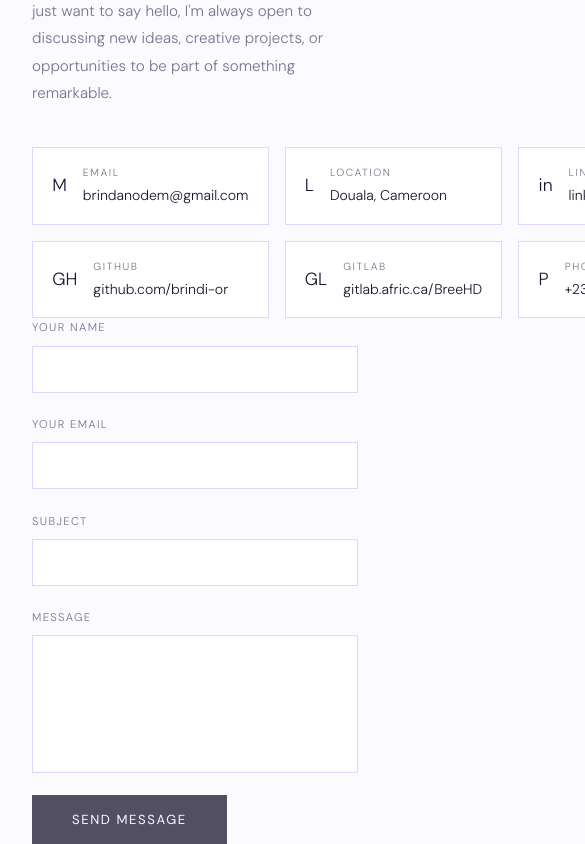
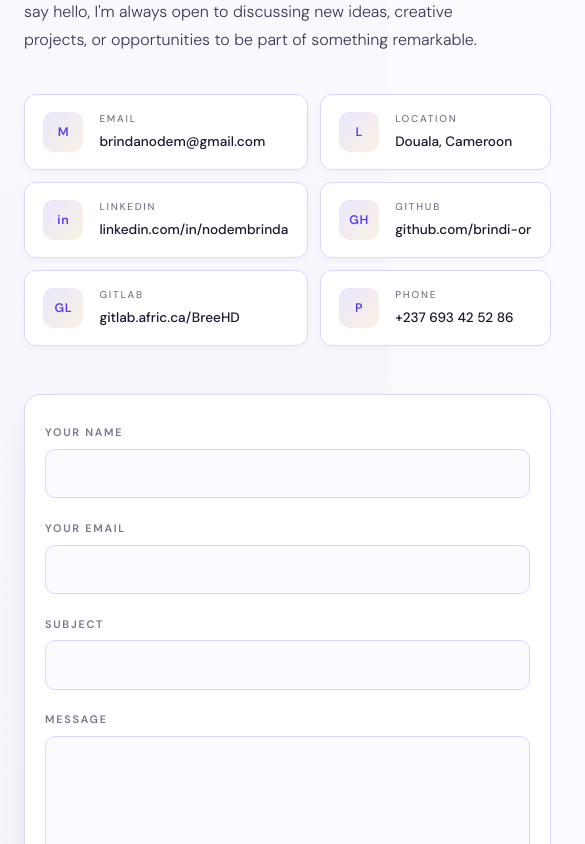
Before and after one commit to brindi-or/portofolio, an Angular app: page / in a window 390 px wide. Shown: the part 4220-5064 px from the top of the page, 585 px wide, since content can reach past the window. Built offline with nearby package versions, Linux system fonts and the light colour scheme.

Commit message:
Polish Contact: restore broken grid, premium card panel, gradient icon chips, focused input rings, pill submit with elevation

```diff
--- a/src/app/components/contact/contact.scss
+++ b/src/app/components/contact/contact.scss
@@ -1,55 +1,88 @@
-section {
-  padding: 7rem 4rem;
-  background: var(--ivory);
+section#contact,
+section:has(.contact-inner) {
+  padding: 8rem 4rem;
+  background: linear-gradient(180deg, var(--ivory) 0%, #f6f3fb 100%);
 
   .contact-inner {
-    // display: grid;
-    grid-template-columns: 1fr 1.2fr;
-    gap: 6rem;
+    display: grid;
+    grid-template-columns: 1fr 1.1fr;
+    gap: 5rem;
     max-width: 1200px;
     margin: 0 auto;
     align-items: start;
   }
 
   .contact-left {
-    p { color: var(--muted); font-size: 0.95rem; margin-bottom: 2.5rem; line-height: 1.8; }
+    .section-title em { color: var(--purple); }
+
+    p {
+      color: var(--charcoal-soft);
+      font-size: 1rem;
+      margin-bottom: 2.5rem;
+      line-height: 1.75;
+      max-width: 460px;
+    }
 
     .contact-cards {
-        gap: 1rem;
       display: grid;
-        grid-template-columns: 1fr 1fr 1fr ;
+      grid-template-columns: 1fr 1fr;
+      gap: 0.75rem;
+
       .contact-card {
         display: flex;
         align-items: center;
         gap: 1rem;
-            padding: 1rem 1.2rem;
+        padding: 1rem 1.15rem;
         border: 1px solid var(--border);
         background: white;
-            transition: all 0.3s;
+        border-radius: 12px;
+        transition: transform 0.3s ease, border-color 0.3s ease, box-shadow 0.3s ease;
         text-decoration: none;
+        box-shadow: var(--shadow-sm);
 
         &:hover {
           border-color: var(--purple);
-            transform: translateY(4px);
+          transform: translateY(-3px);
+          box-shadow: var(--shadow-md);
         }
 
-            .card-icon { font-size: 1.1rem; flex-shrink: 0; }
+        .card-icon {
+          flex-shrink: 0;
+          width: 40px;
+          height: 40px;
+          display: inline-flex;
+          align-items: center;
+          justify-content: center;
+          background: linear-gradient(135deg, var(--purple-pale), rgba(232, 201, 138, 0.25));
+          color: var(--purple-deep);
+          border-radius: 10px;
+          font-size: 0.78rem;
+          font-weight: 600;
+          letter-spacing: 0.05em;
+          font-family: 'DM Sans', sans-serif;
+        }
 
         div {
           display: flex;
           flex-direction: column;
           gap: 2px;
+          min-width: 0;
 
           .card-label {
-                font-size: 0.65rem;
-                letter-spacing: 0.15em;
+            font-size: 0.62rem;
+            letter-spacing: 0.18em;
             text-transform: uppercase;
             color: var(--muted);
+            font-weight: 500;
           }
 
           .card-val {
-                font-size: 0.88rem;
+            font-size: 0.85rem;
             color: var(--charcoal);
+            font-weight: 500;
+            overflow: hidden;
+            text-overflow: ellipsis;
+            white-space: nowrap;
           }
         }
       }
@@ -57,42 +90,49 @@ section {
   }
 
   .contact-right {
+    background: white;
+    border-radius: 16px;
+    padding: 2.5rem;
+    border: 1px solid var(--border);
+    box-shadow: var(--shadow-md);
+
     .success-msg {
       text-align: center;
-      padding: 3rem;
-      border: 1px solid var(--border);
-      background: white;
+      padding: 2rem 1rem;
 
       .success-icon {
         display: inline-flex;
-        width: 56px;
-        height: 56px;
+        width: 64px;
+        height: 64px;
         border-radius: 50%;
-        background: var(--purple-pale);
-        color: var(--purple);
-        font-size: 1.4rem;
+        background: linear-gradient(135deg, var(--purple-pale), rgba(232, 201, 138, 0.3));
+        color: var(--purple-deep);
+        font-size: 1.6rem;
         align-items: center;
         justify-content: center;
-        margin-bottom: 1.2rem;
+        margin-bottom: 1.5rem;
+        box-shadow: var(--shadow-sm);
       }
 
       h3 {
-        font-size: 1.8rem;
+        font-size: 2rem;
         margin-bottom: 0.5rem;
         color: var(--charcoal);
       }
 
-      p { color: var(--muted); margin-bottom: 1.5rem; }
+      p { color: var(--charcoal-soft); margin-bottom: 1.5rem; }
 
       button {
         border: 1px solid var(--purple);
         background: none;
         color: var(--purple);
-        padding: 0.6rem 1.5rem;
+        padding: 0.7rem 1.8rem;
         cursor: pointer;
-        font-size: 0.8rem;
-        letter-spacing: 0.1em;
+        font-size: 0.78rem;
+        letter-spacing: 0.12em;
         text-transform: uppercase;
+        font-weight: 500;
+        border-radius: 99px;
         transition: all 0.3s;
 
         &:hover { background: var(--purple); color: var(--ivory); }
@@ -102,60 +142,85 @@ section {
     form {
       display: flex;
       flex-direction: column;
-      gap: 1.4rem;
+      gap: 1.3rem;
 
       .form-row {
         display: grid;
         grid-template-columns: 1fr 1fr;
-        gap: 1.4rem;
+        gap: 1.3rem;
       }
 
       .form-group {
         display: flex;
         flex-direction: column;
-        gap: 0.5rem;
+        gap: 0.45rem;
 
         label {
-          font-size: 0.7rem;
-          letter-spacing: 0.12em;
+          font-size: 0.68rem;
+          letter-spacing: 0.16em;
           text-transform: uppercase;
           color: var(--muted);
+          font-weight: 600;
         }
 
-        input, textarea {
+        input,
+        textarea {
           border: 1px solid var(--border);
-          background: white;
+          background: #fbfaff;
           padding: 0.85rem 1rem;
           font-family: 'DM Sans', sans-serif;
-          font-size: 0.9rem;
+          font-size: 0.92rem;
           color: var(--charcoal);
           outline: none;
-          transition: border-color 0.3s;
+          transition: border-color 0.3s, background 0.3s, box-shadow 0.3s;
           resize: none;
+          border-radius: 10px;
 
-          &::placeholder { color: #ccc; }
-          &:focus { border-color: var(--purple); }
+          &::placeholder { color: #b8b3c8; }
+
+          &:focus {
+            border-color: var(--purple);
+            background: white;
+            box-shadow: 0 0 0 4px rgba(124, 92, 255, 0.12);
+          }
         }
       }
 
+      .form-error {
+        background: #fff5f3;
+        border: 1px solid #f4d4cc;
+        color: #b13e23 !important;
+        padding: 0.7rem 1rem !important;
+        border-radius: 8px;
+        font-size: 0.85rem !important;
+      }
+
       .submit-btn {
-        background: var(--charcoal, #1f1f23);
-        color: var(--ivory, #fbfaff);
+        background: var(--charcoal);
+        color: var(--ivory);
         border: none;
         padding: 1rem 2.5rem;
         font-family: 'DM Sans', sans-serif;
-        font-size: 0.82rem;
-        letter-spacing: 0.12em;
+        font-size: 0.78rem;
+        font-weight: 500;
+        letter-spacing: 0.16em;
         text-transform: uppercase;
         cursor: pointer;
-        transition: background 0.3s, opacity 0.2s;
+        border-radius: 99px;
+        transition: background 0.3s, opacity 0.2s, transform 0.3s, box-shadow 0.3s;
         align-self: flex-start;
+        box-shadow: var(--shadow-md);
 
-        &:hover:not(:disabled) { background: var(--purple, #7c5cff); }
+        &:hover:not(:disabled) {
+          background: var(--purple-deep);
+          transform: translateY(-2px);
+          box-shadow: var(--shadow-lg);
+        }
+
         &:disabled {
-          background: var(--charcoal, #1f1f23);
-          opacity: 0.75;
+          opacity: 0.6;
           cursor: not-allowed;
+          background: var(--charcoal-soft);
         }
       }
     }
@@ -163,9 +228,20 @@ section {
 }
 
 @media (max-width: 900px) {
-  section {
-    padding: 5rem 2rem;
-    .contact-inner { grid-template-columns: 1fr; gap: 3rem; }
-    .contact-right form .form-row { grid-template-columns: 1fr; }
+  section:has(.contact-inner),
+  section#contact {
+    padding: 5rem 1.5rem;
+
+    .contact-inner {
+      grid-template-columns: 1fr;
+      gap: 3rem;
+    }
+
+    .contact-cards { grid-template-columns: 1fr; }
+
+    .contact-right {
+      padding: 1.75rem 1.25rem;
+      form .form-row { grid-template-columns: 1fr; }
     }
   }
+}
```
Lines whose indentation alone changed are shown as unchanged.
